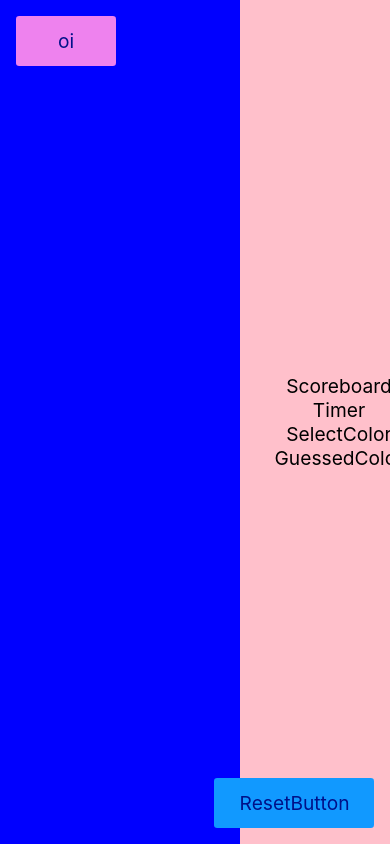
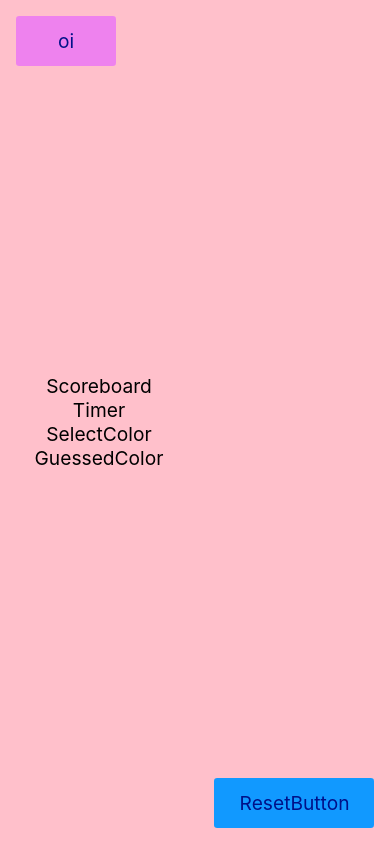
Before and after one commit to beatrizodsk/guess-the-color-game, a React (Vite) app: page / in a window 390 px wide. Built offline with nearby package versions, Linux system fonts and the light colour scheme.

Commit message:
Fix responsivity of home component

```diff
--- a/src/components/SideBar/SideBar.jsx
+++ b/src/components/SideBar/SideBar.jsx
@@ -8,7 +8,7 @@ const SideBar = () => {
 
   useEffect(() => {
     const checkScreenSize = () => {
-      if (window.innerWidth <= 700) {
+      if (window.innerWidth <= 550) {
         setShowMenuButton(true);
       } else {
         setShowMenuButton(false);
--- a/src/features/Home/Home.css
+++ b/src/features/Home/Home.css
@@ -15,8 +15,14 @@
     position: relative;
     left: 15rem;
     height: 100vh;
+    width: 85%;
     clear: both;
     overflow: hidden;
+}
+
+.adapted {
+    left : 0 !important;
+    width: 100% !important;
 }
 
 .container-wrapper {
--- a/src/features/Home/Home.jsx
+++ b/src/features/Home/Home.jsx
@@ -1,16 +1,38 @@
 import React from 'react'
 import SideBar from '@/SideBar/SideBar'
 import Container from '/src/features/Container/Container'
+import { useEffect } from 'react';
 import './Home.css'
 
 const Home = () => {
+  useEffect(() => {
+    const adaptScreenSize = () => {
+      if (window.innerWidth <= 550) {
+        let el = document.getElementById('adaptContent');
+
+        el.classList.add('adapted');
+      } else {
+        let el = document.getElementById('adaptContent');
+
+        el.classList.remove('adapted');
+      }
+    };
+
+    adaptScreenSize();
+
+    window.addEventListener('resize', adaptScreenSize);
+
+    return () => {
+      window.removeEventListener('resize', adaptScreenSize);
+    };
+  }, []);
 
   return (
     <>
       <div className='wrapper'>
         <SideBar/>
         <div className='content-wrapper'>
-          <div className='content'>
+          <div id='adaptContent' className='content'>
             <Container/>
           </div>
         </div>
```
